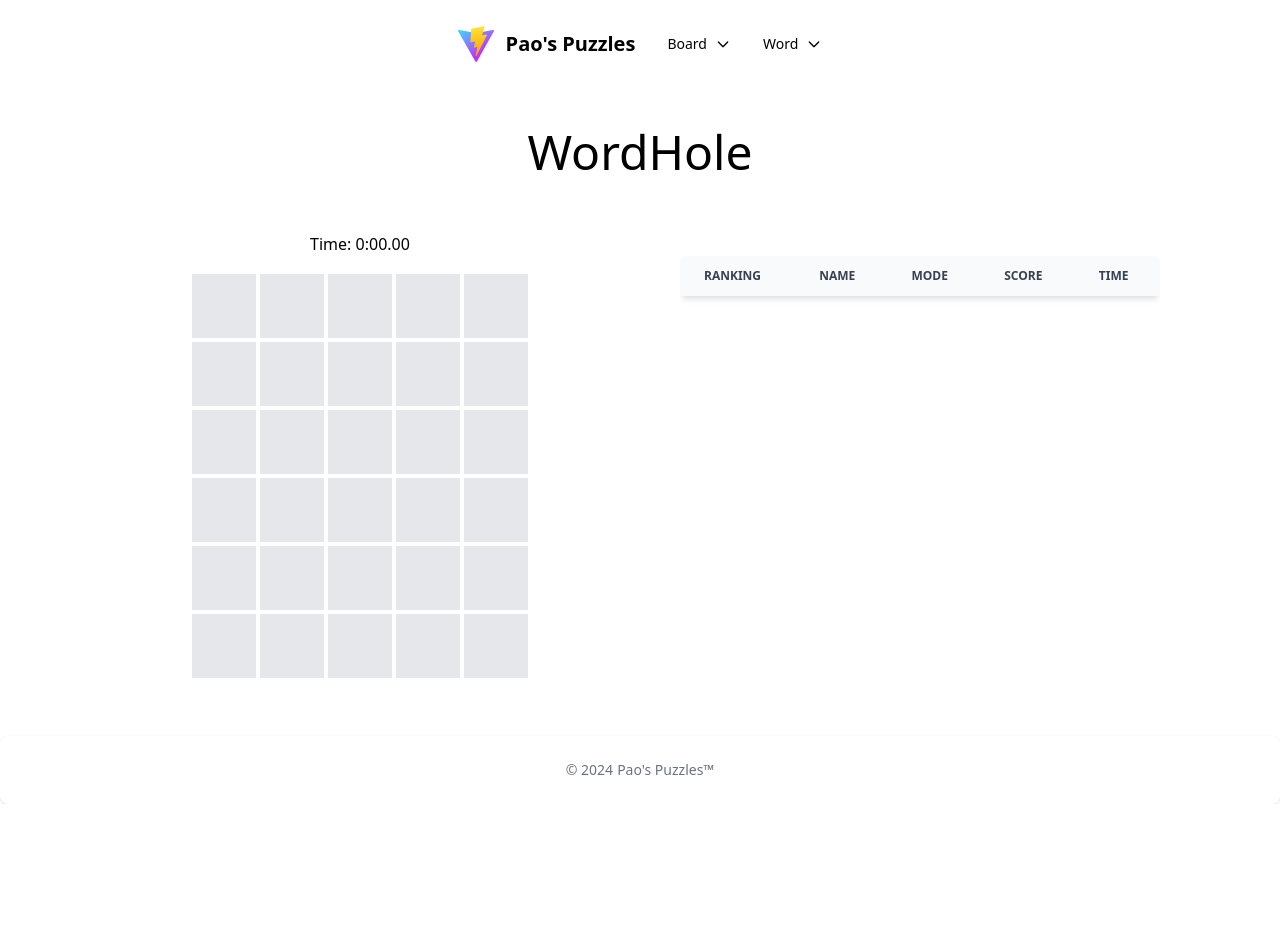
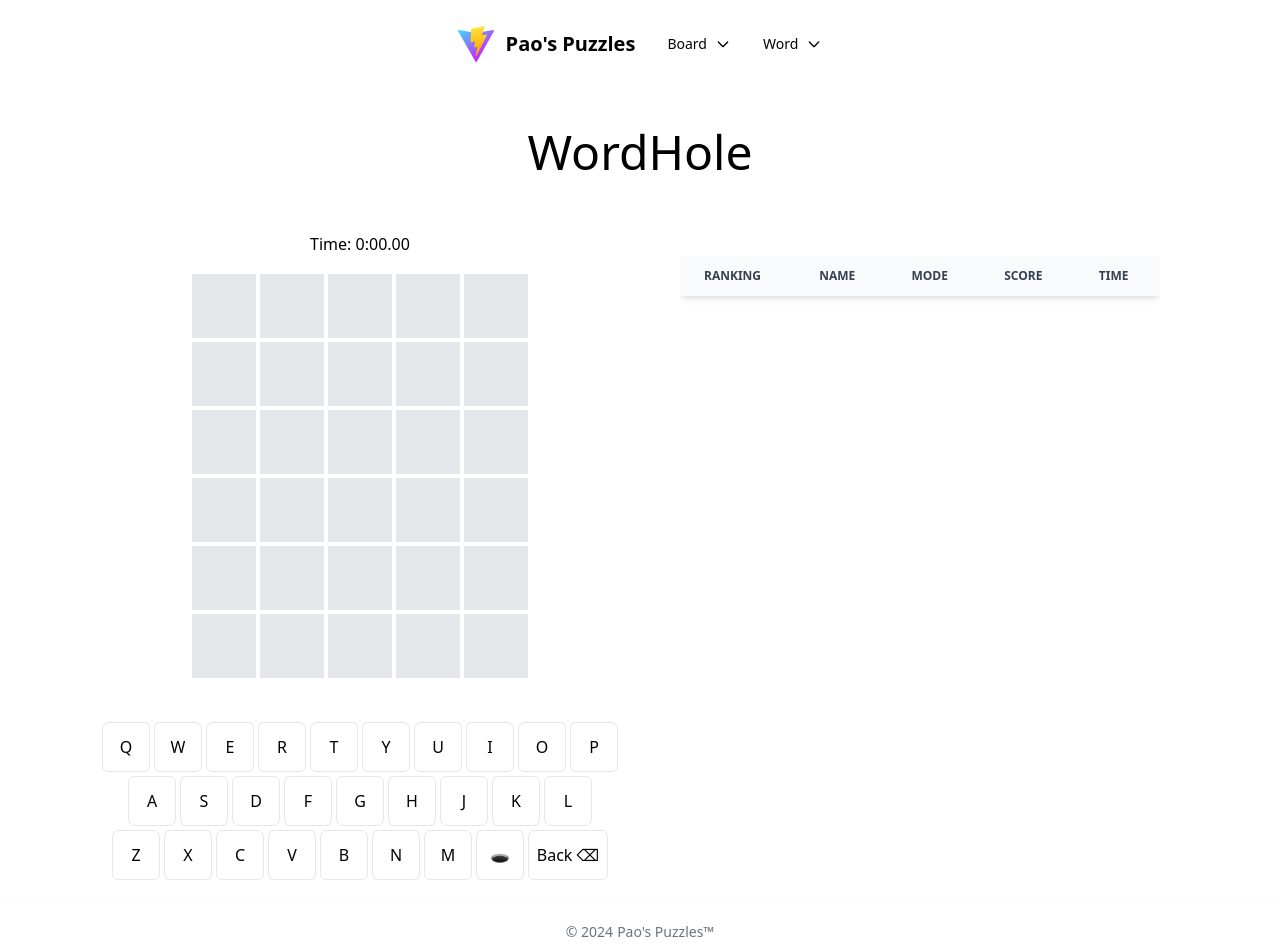
Before and after one commit to lucaspingpao/puzzle-games, a React (Vite) app in the folder client/: page / in a window 1280 px wide. Shown: the top 952 px of the page. Before the commit the page ends 804 px from the top, so only its background shows below. Built offline with nearby package versions, Linux system fonts and the light colour scheme; no server answers.

Commit message:
keyboard

```diff
--- /dev/null
+++ b/client/src/games/Wordle/Key.tsx
@@ -0,0 +1,34 @@
+interface KeyProps {
+    letter: string,
+    onClick: () => void
+};
+
+function Key(props: KeyProps) {
+    let keyDisplay;
+    let regDeviceWidth;
+    let smallDeviceWidth;
+    switch(props.letter) {
+        case '*':
+            keyDisplay = '🕳️';
+            regDeviceWidth = 'w-12';
+            smallDeviceWidth = 'w-8';
+            break;
+        case '⌫':
+            keyDisplay = 'Back ⌫';
+            regDeviceWidth = 'w-20';
+            smallDeviceWidth = 'w-16';
+            break;
+        default:
+            keyDisplay = props.letter;
+            regDeviceWidth = 'w-12';
+            smallDeviceWidth = 'w-8';
+            break;
+    }
+    return (
+        <div className={`m-0.5 text-center sm:py-3 py-1 border rounded-md cursor-pointer sm:${regDeviceWidth} ${smallDeviceWidth}`} onClick={props.onClick}>
+            {keyDisplay}
+        </div>
+    );
+};
+
+export default Key;
--- a/client/src/games/Wordle/Wordle.tsx
+++ b/client/src/games/Wordle/Wordle.tsx
@@ -1,17 +1,18 @@
-import { useState, useEffect } from 'react'
-import { Button, TextInput } from "flowbite-react"
-import Row from './Row'
-import Leaderboard from '../../components/Leaderboard'
-import useTimer from '../../hooks/userTimer'
-import FIVE_LETTER_WORDS from '../../constants/fiveLetterWords'
-import TimerDisplay from '../../components/TimerDisplay'
+import { useState, useEffect } from 'react';
+import { Button, TextInput } from "flowbite-react";
+import Row from './Row';
+import Leaderboard from '../../components/Leaderboard';
+import useTimer from '../../hooks/userTimer';
+import FIVE_LETTER_WORDS from '../../constants/fiveLetterWords';
+import TimerDisplay from '../../components/TimerDisplay';
+import Key from './Key';
 
 interface LeaderboardData {
     username: string,
     mode: string,
     score: number,
     time_ms: number
-}
+};
 
 function Wordle() {
     const [answer, setAnswer] = useState<string>('')
@@ -80,34 +81,38 @@ function Wordle() {
         }
     }
 
-    const handleKeyPress = (e: KeyboardEvent) => {
-        let currWord = guesses[currRow]
-        if (e.key == 'Backspace') {
+    const handleKey = (key: string, backspace: string) => {
+        let currWord = guesses[currRow];
+        if (key == backspace) {
             currWord = currWord.slice(0, -1)
-        } else if (/^[a-zA-Z*]$/.test(e.key) && currWord.length < 5) {
-            currWord = currWord + e.key.toUpperCase()
+        } else if (/^[a-zA-Z*]$/.test(key) && currWord.length < 5) {
+            currWord = currWord + key.toUpperCase();
         } else {
-            return
+            return;
         }
 
         if (!isRunning) {
-            setIsRunning(true)
+            setIsRunning(true);
         }
 
-        const newGuesses = [...guesses]
-        newGuesses[currRow] = currWord
-        setGuesses(newGuesses)
+        const newGuesses = [...guesses];
+        newGuesses[currRow] = currWord;
+        setGuesses(newGuesses);
 
         if (currWord.length == 5 && FIVE_LETTER_WORDS.has(currWord.toLowerCase())) {
-            setCurrRow((r) => r + 1)
+            setCurrRow((r) => r + 1);
             if (currWord === answer) {
-                setIsRunning(false)
-                setResult('You won!')
+                setIsRunning(false);
+                setResult('You won!');
             } else if (currRow == 5) {
-                setIsRunning(false)
-                setResult('You lost!')
+                setIsRunning(false);
+                setResult('You lost!');
             }
         }
+    };
+
+    const handleKeyPress = (e: KeyboardEvent) => {
+        handleKey(e.key, 'Backspace');
     };
 
     return (
@@ -125,9 +130,28 @@ function Wordle() {
                                     answer={answer}
                                     valid={FIVE_LETTER_WORDS.has(str.toLowerCase())}
                                 />
-                            )
+                            );
                         })}
                     </div>
+
+                    <div className='flex flex-col items-center'>
+                        <div className='px-2 flex'>
+                            {"QWERTYUIOP".split("").map((chr) => {
+                                return <Key key={chr} letter={chr} onClick={() => handleKey(chr, '⌫')} />;
+                            })}
+                        </div>
+                        <div className='px-10 flex'>
+                            {"ASDFGHJKL".split("").map((chr) => {
+                                return <Key key={chr} letter={chr} onClick={() => handleKey(chr, '⌫')} />;
+                            })}
+                        </div>
+                        <div className='px-10 flex'>
+                            {"ZXCVBNM*⌫".split("").map((chr) => {
+                                return <Key key={chr} letter={chr} onClick={() => handleKey(chr, '⌫')} />;
+                            })}
+                        </div>
+                    </div>
+
                     <h2 className='mt-4'>{result}</h2>
                     {result === 'You won!' &&
                         <form className="flex flex-col pb-10">
@@ -149,6 +173,6 @@ function Wordle() {
             </div>
         </div>
     )
-}
+};
 
-export default Wordle
+export default Wordle;
```
Also changed, not shown: client/output.css.
